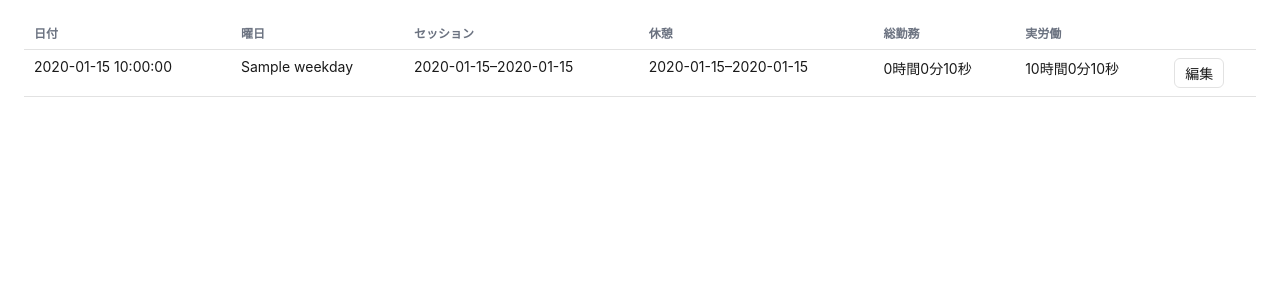
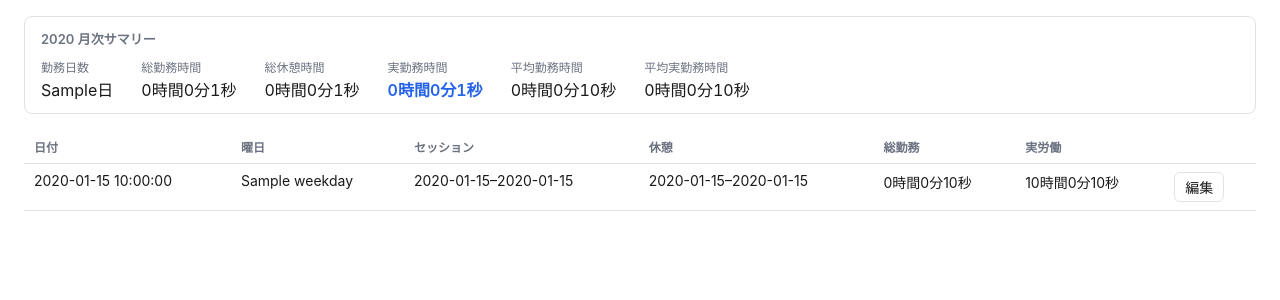
Before and after one commit to TaisonTsukada/kintai, a Flask app: template src/kintai/web/templates/month.html in a window 1280 px wide. Shown: the part 50-350 px from the top of the page. Run offline with Flask 3, Linux system fonts and the light colour scheme; the template is opened without the code that fills it: most values are stand-ins (such as "Sample title", 1, 10 or a date in 2020).

Commit message:
Web UI に月次サマリーを表示する
kintai web の月次テーブル上部に、勤務日数・総勤務時間・総休憩時間・
実勤務時間・平均勤務時間・平均実勤務時間を表示するパネルを追加。
数値は get_monthly_summary をそのまま描画しているため CLI の
kintai summary と一致する。進行中セッションのある日は集計対象外に
なるため、そういう日がある月だけ注記を出す。

あわせて ?month= クエリを YYYY-MM に正規化。前方一致集計のため
'2025-1' だと 10〜12月まで合計に混ざる問題と、不正値での 500 を修正。

Co-Authored-By: Claude Opus 5 <noreply@anthropic.com>
Claude-Session: https://claude.ai/code/session_018y5GUiuwnpW187GMjKd8r5

```diff
--- a/src/kintai/web/app.py
+++ b/src/kintai/web/app.py
@@ -2,6 +2,7 @@
 
 import socket
 import webbrowser
+from typing import Optional
 
 import click
 from flask import Flask, jsonify, render_template, request
@@ -37,6 +38,24 @@ def _serialize_day(manager: KintaiManager, date_str: str) -> dict:
     }
 
 
+def _normalize_month(year_month) -> Optional[str]:
+    """クエリの month を YYYY-MM に正規化する。不正な値は None（＝当月にフォールバック）。
+
+    get_monthly_summary は日付キーの前方一致で集計するため、'2025-1' のような
+    ゼロ埋めなしの月をそのまま渡すと 10〜12月まで巻き込んでしまう。
+    """
+    if not year_month:
+        return None
+    try:
+        year_str, month_str = year_month.split('-')
+        year, month = int(year_str), int(month_str)
+        if not (1 <= month <= 12):
+            raise ValueError()
+    except (ValueError, AttributeError):
+        return None
+    return f"{year:04d}-{month:02d}"
+
+
 def _shift_month(year_month: str, delta: int) -> str:
     year, month = int(year_month[:4]), int(year_month[5:7])
     month += delta
@@ -55,11 +74,15 @@ def create_app(manager: KintaiManager) -> Flask:
 
     @app.get('/')
     def index():
-        year_month = request.args.get('month') or manager._get_current_jst_time().strftime('%Y-%m')
+        current_month = manager._get_current_jst_time().strftime('%Y-%m')
+        year_month = _normalize_month(request.args.get('month')) or current_month
         days = manager.get_month_days(year_month)
+        summary = manager.get_monthly_summary(year_month)
         return render_template(
             'month.html',
             days=days,
+            summary=summary,
+            has_open_day=any(day['is_open'] for day in days),
             year_month=year_month,
             prev_month=_shift_month(year_month, -1),
             next_month=_shift_month(year_month, 1),
--- a/src/kintai/web/static/style.css
+++ b/src/kintai/web/static/style.css
@@ -168,3 +168,47 @@ button.save-btn {
   gap: 2px;
   white-space: nowrap;
 }
+
+.summary-panel {
+  border: 1px solid var(--border);
+  border-radius: 8px;
+  padding: 12px 16px;
+  margin-bottom: 16px;
+}
+
+.summary-title {
+  font-size: 13px;
+  font-weight: 600;
+  color: var(--muted);
+  margin: 0 0 10px;
+}
+
+.summary-stats {
+  display: flex;
+  flex-wrap: wrap;
+  gap: 12px 28px;
+  margin: 0;
+}
+
+.summary-stats dt {
+  font-size: 12px;
+  color: var(--muted);
+  margin-bottom: 2px;
+}
+
+.summary-stats dd {
+  margin: 0;
+  font-size: 16px;
+  font-variant-numeric: tabular-nums;
+}
+
+.stat-primary dd {
+  color: var(--accent);
+  font-weight: 600;
+}
+
+.summary-note {
+  margin: 10px 0 0;
+  font-size: 12px;
+  color: var(--muted);
+}
--- a/src/kintai/web/templates/month.html
+++ b/src/kintai/web/templates/month.html
@@ -15,6 +15,39 @@
       <a href="/?month={{ next_month }}">次月 &raquo;</a>
     </nav>
   </header>
+
+  <section class="summary-panel">
+    <h2 class="summary-title">{{ year_month }} 月次サマリー</h2>
+    <dl class="summary-stats">
+      <div class="stat">
+        <dt>勤務日数</dt>
+        <dd>{{ summary.work_days }}日</dd>
+      </div>
+      <div class="stat">
+        <dt>総勤務時間</dt>
+        <dd>{{ summary.total_seconds|duration }}</dd>
+      </div>
+      <div class="stat">
+        <dt>総休憩時間</dt>
+        <dd>{{ summary.total_break_seconds|duration }}</dd>
+      </div>
+      <div class="stat stat-primary">
+        <dt>実勤務時間</dt>
+        <dd>{{ summary.total_actual_work_seconds|duration }}</dd>
+      </div>
+      <div class="stat">
+        <dt>平均勤務時間</dt>
+        <dd>{{ summary.avg_seconds|duration }}</dd>
+      </div>
+      <div class="stat">
+        <dt>平均実勤務時間</dt>
+        <dd>{{ summary.avg_actual_work_seconds|duration }}</dd>
+      </div>
+    </dl>
+    {% if has_open_day %}
+    <p class="summary-note">進行中のセッションがある日は集計に含まれません。</p>
+    {% endif %}
+  </section>
 
   <table id="kintai-table">
     <thead>
```
Also changed, not shown: CLAUDE.md (+3 -1 lines), tests/test_web.py (+49 -0 lines).
